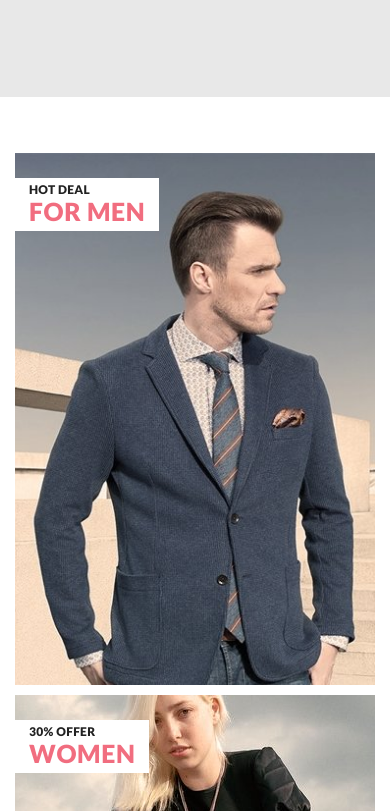
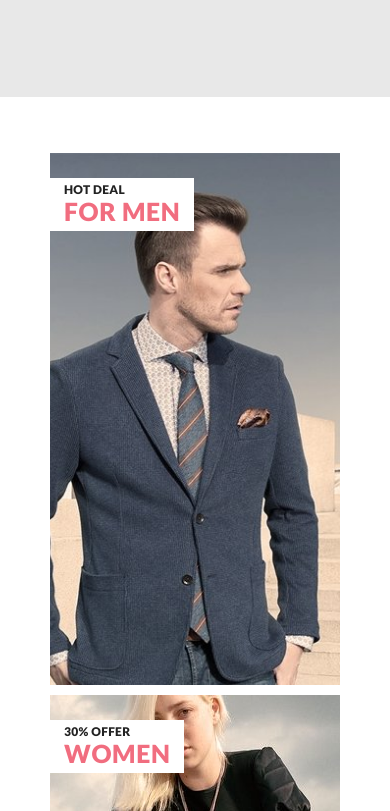
Before and after one commit to AlexeiLineitsev/site_brend, a website: page app/index.html in a window 390 px wide. Shown: the part 453-1264 px from the top of the page. Drawn offline with nearby package versions, Linux system fonts and the light colour scheme; files that its build step writes are made by us from their sources; files whose address does not match are found by name.

Commit message:
correct @media and hover

```diff
--- a/app/scss/blocks/category.scss
+++ b/app/scss/blocks/category.scss
@@ -1,8 +1,12 @@
+.categoty__wrap {
+  padding-top: 100px;
+  padding-bottom: 100px;
+}
+
+
 .category__list {
   list-style: none;
   padding-left: 0;
-  padding-top: 100px;
-  padding-bottom: 100px;
   display: grid;
   grid-template-columns: repeat(2, minmax(280px, auto));
   grid-template-rows: repeat(3, minmax(261px, auto));
@@ -37,6 +41,17 @@
   grid-row: span 1;
 }
 
+.category__element {
+  box-shadow: none;
+
+  transition-property: box-shadow;
+  transition-duration: 500ms;
+
+  &:hover {
+    cursor: pointer;
+    box-shadow: 0 5px 8px 0;
+  }
+}
 
 .category__text {
   font-size: 18px;
@@ -79,11 +94,18 @@
 }
 
 @media (max-width: 780px) {
+  .categoty__wrap {
+    padding: 40px 100px;
+  }
   .category__list {
-    padding-top: 40px;
-    padding-bottom: 40px;
     grid-template-columns: minmax(280px, auto);
     grid-template-rows: repeat(6, minmax(261px, auto));
     grid-gap: 10px;
   }
 }
+
+@media (max-width: 780px) {
+  .categoty__wrap {
+    padding: 40px 50px;
+  }
+}
```
